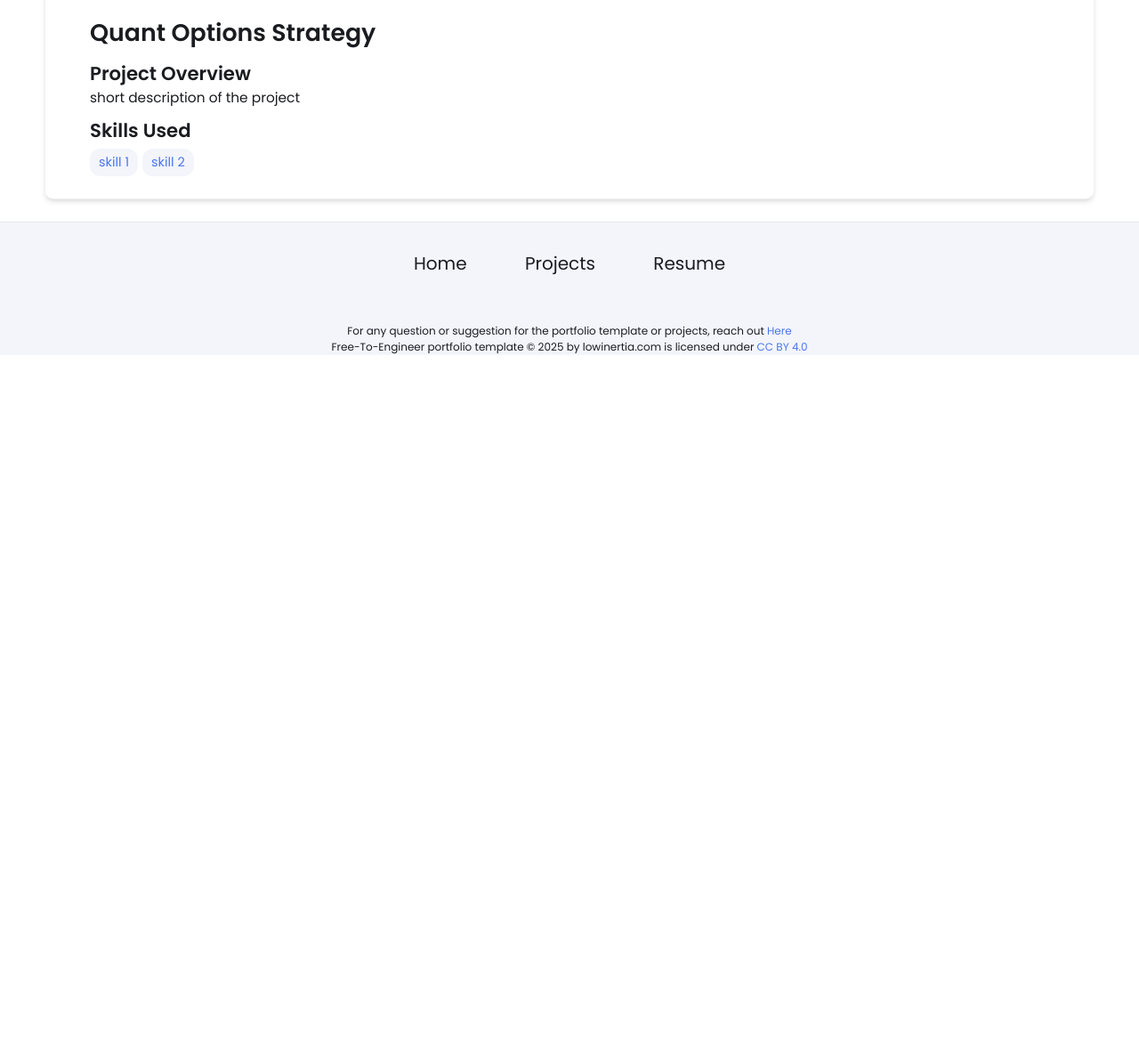
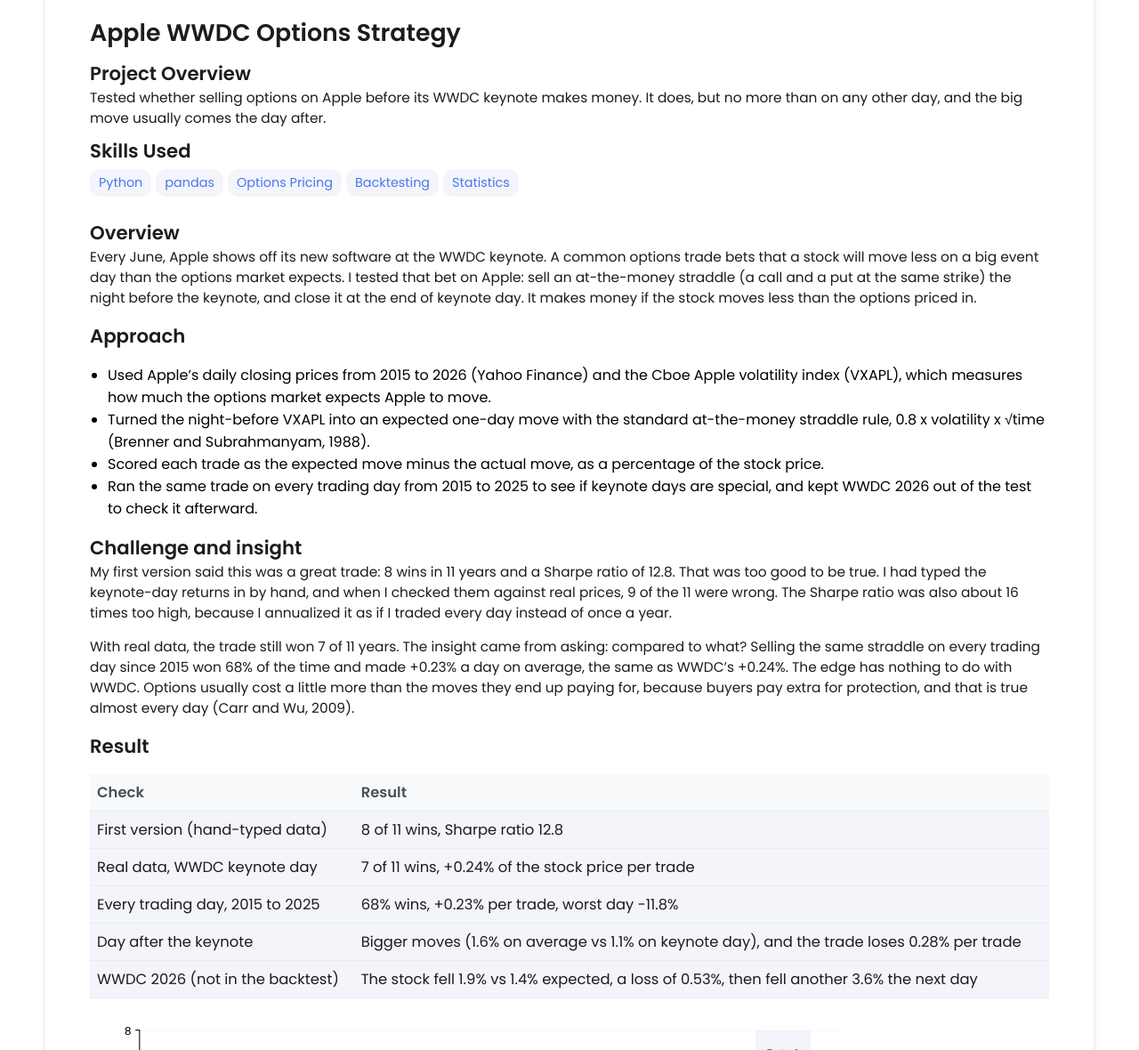
Before and after one commit to MartinJelonek27/MartinJelonek27.github.io, a Jekyll site: the page built from _projects/Quantitative Options Strategy/index.md, in a window 1280 px wide and 1400 px high, scrolled down 270 px. Shown: the part 220-1400 px from the top of the window at 89% size. Built offline with Jekyll 4.4.1, drawn with Linux system fonts in a browser that asks for light colours; before the commit the page ends 900 px from its top, so only the background shows below that; some of the changed text lies outside the part shown.

Commit message:
Write the Apple WWDC options project page

```diff
--- a/_projects/Quantitative Options Strategy/index.md
+++ b/_projects/Quantitative Options Strategy/index.md
@@ -1,9 +1,63 @@
 ---
 layout: post
-title: Quant Options Strategy
-description:  short description of the project
+title: Apple WWDC Options Strategy
+description: Tested whether selling options on Apple before its WWDC keynote makes money. It does, but no more than on any other day, and the big move usually comes the day after.
 skills:
-- skill 1
-- skill 2
-main-image: /project.webp
+- Python
+- pandas
+- Options Pricing
+- Backtesting
+- Statistics
+main-image: "https://upload.wikimedia.org/wikipedia/commons/thumb/5/5a/Aerial_view_of_Apple_Park_dllu.jpg/1280px-Aerial_view_of_Apple_Park_dllu.jpg"
 ---
+
+## Overview
+
+Every June, Apple shows off its new software at the WWDC keynote. A common options trade bets that a stock will move less on a big event day than the options market expects. I tested that bet on Apple: sell an at-the-money straddle (a call and a put at the same strike) the night before the keynote, and close it at the end of keynote day. It makes money if the stock moves less than the options priced in.
+
+## Approach
+
+- Used Apple's daily closing prices from 2015 to 2026 (Yahoo Finance) and the Cboe Apple volatility index (VXAPL), which measures how much the options market expects Apple to move.
+- Turned the night-before VXAPL into an expected one-day move with the standard at-the-money straddle rule, 0.8 x volatility x √time (Brenner and Subrahmanyam, 1988).
+- Scored each trade as the expected move minus the actual move, as a percentage of the stock price.
+- Ran the same trade on every trading day from 2015 to 2025 to see if keynote days are special, and kept WWDC 2026 out of the test to check it afterward.
+
+## Challenge and insight
+
+My first version said this was a great trade: 8 wins in 11 years and a Sharpe ratio of 12.8. That was too good to be true. I had typed the keynote-day returns in by hand, and when I checked them against real prices, 9 of the 11 were wrong. The Sharpe ratio was also about 16 times too high, because I annualized it as if I traded every day instead of once a year.
+
+With real data, the trade still won 7 of 11 years. The insight came from asking: compared to what? Selling the same straddle on every trading day since 2015 won 68% of the time and made +0.23% a day on average, the same as WWDC's +0.24%. The edge has nothing to do with WWDC. Options usually cost a little more than the moves they end up paying for, because buyers pay extra for protection, and that is true almost every day (Carr and Wu, 2009).
+
+## Result
+
+| Check | Result |
+|---|---|
+| First version (hand-typed data) | 8 of 11 wins, Sharpe ratio 12.8 |
+| Real data, WWDC keynote day | 7 of 11 wins, +0.24% of the stock price per trade |
+| Every trading day, 2015 to 2025 | 68% wins, +0.23% per trade, worst day -11.8% |
+| Day after the keynote | Bigger moves (1.6% on average vs 1.1% on keynote day), and the trade loses 0.28% per trade |
+| WWDC 2026 (not in the backtest) | The stock fell 1.9% vs 1.4% expected, a loss of 0.53%, then fell another 3.6% the next day |
+
+![Expected move against the actual move on keynote day and the day after, 2015 to 2026](/_projects/Quantitative%20Options%20Strategy/wwdc_moves.svg)
+
+The keynote itself rarely moves the stock much. The bigger reaction often comes the next day, like the 7.3% jump after Apple Intelligence was announced in 2024.
+
+![Profit from the trade on every trading day, with the WWDC days marked](/_projects/Quantitative%20Options%20Strategy/pnl_vs_all_days.svg)
+
+The WWDC trades (blue) sit right in the middle of every other day. Most days make a little money, but a few lose a lot.
+
+## Things to know
+
+- **The expected move is an estimate.** VXAPL measures volatility over the next 30 days, not the keynote day alone, so it misses any extra price options charge for the event. Real one-day option prices would be better but are not free.
+- **No trading costs, and one-day options aren't always available.** The backtest ignores bid-ask spreads and commissions, and a real trade would hold the nearest weekly options instead of a one-day straddle.
+- **Selling straddles has unlimited risk.** Most days win a little, but one bad day (9 April 2025) lost 11.8% of the stock price. That is why I dropped the Kelly position sizing from my first version, since it assumes losses are limited.
+
+## Sources
+
+1. Cboe, [Cboe Apple VIX Index (VXAPL)](https://www.cboe.com/us/indices/dashboard/vxapl/) and [*Volatility Index Methodology: Selected Broad-Based Index, Equity and ETF Volatility Indices*](https://cdn-api.cboe.com/api/global/us_indices/governance/Volatility_Index_Methodology_Selected_Broad_Based_Index_Equity_and_ETF_Volatility_Indices.pdf).
+2. Yahoo Finance, [AAPL historical prices](https://finance.yahoo.com/quote/AAPL/history/).
+3. M. Brenner and M. G. Subrahmanyam, "A Simple Formula to Compute the Implied Standard Deviation," *Financial Analysts Journal*, 1988.
+4. P. Carr and L. Wu, ["Variance Risk Premiums,"](https://ideas.repec.org/a/oup/rfinst/v22y2009i3p1311-1341..html) *Review of Financial Studies*, vol. 22, no. 3, pp. 1311-1341, 2009.
+5. J. C. Hull, *Options, Futures, and Other Derivatives*, Pearson.
+
+*Cover photo: ["Aerial view of Apple Park"](https://commons.wikimedia.org/wiki/File:Aerial_view_of_Apple_Park_dllu.jpg) by Daniel L. Lu, [CC BY-SA 4.0](https://creativecommons.org/licenses/by-sa/4.0/), via Wikimedia Commons.*
```
